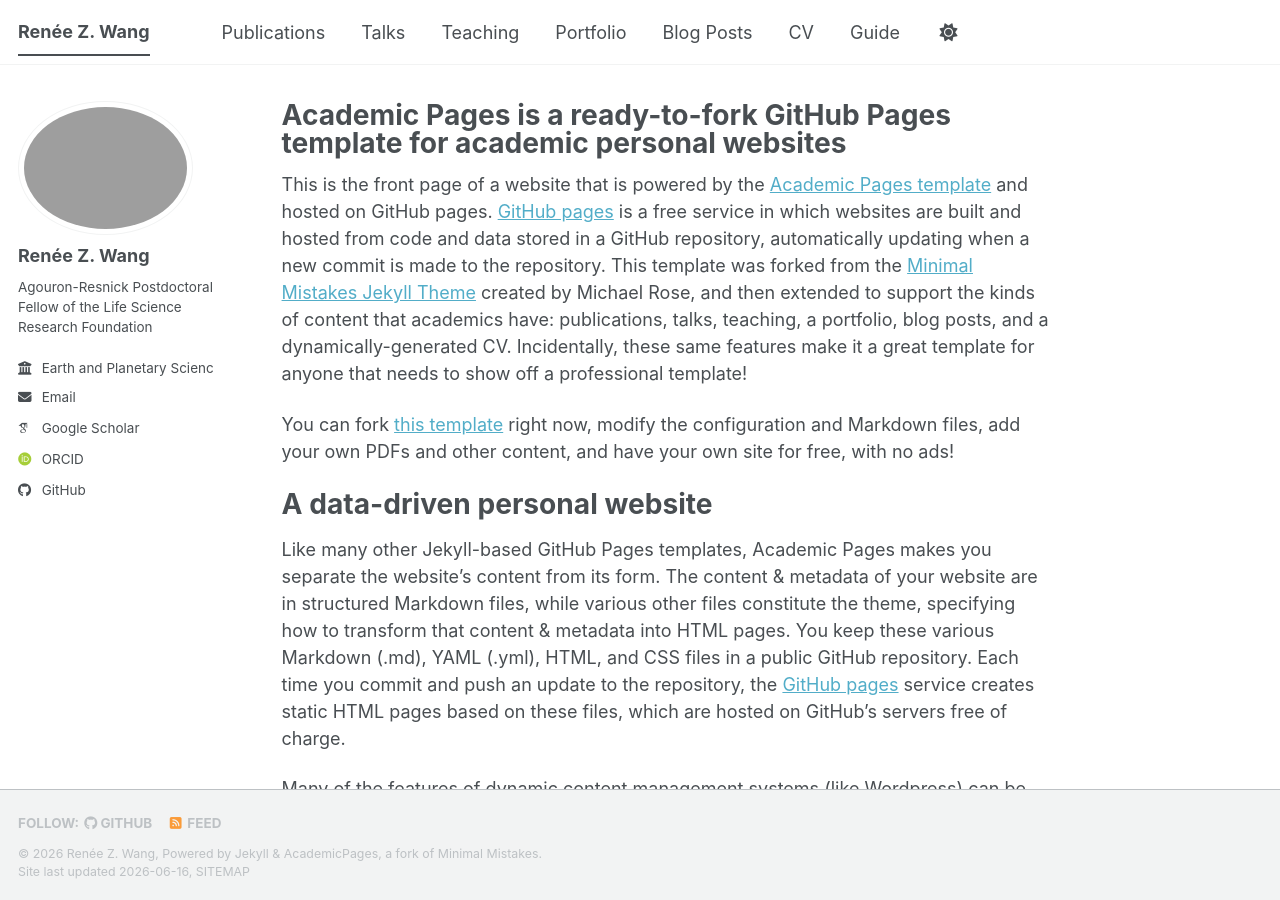
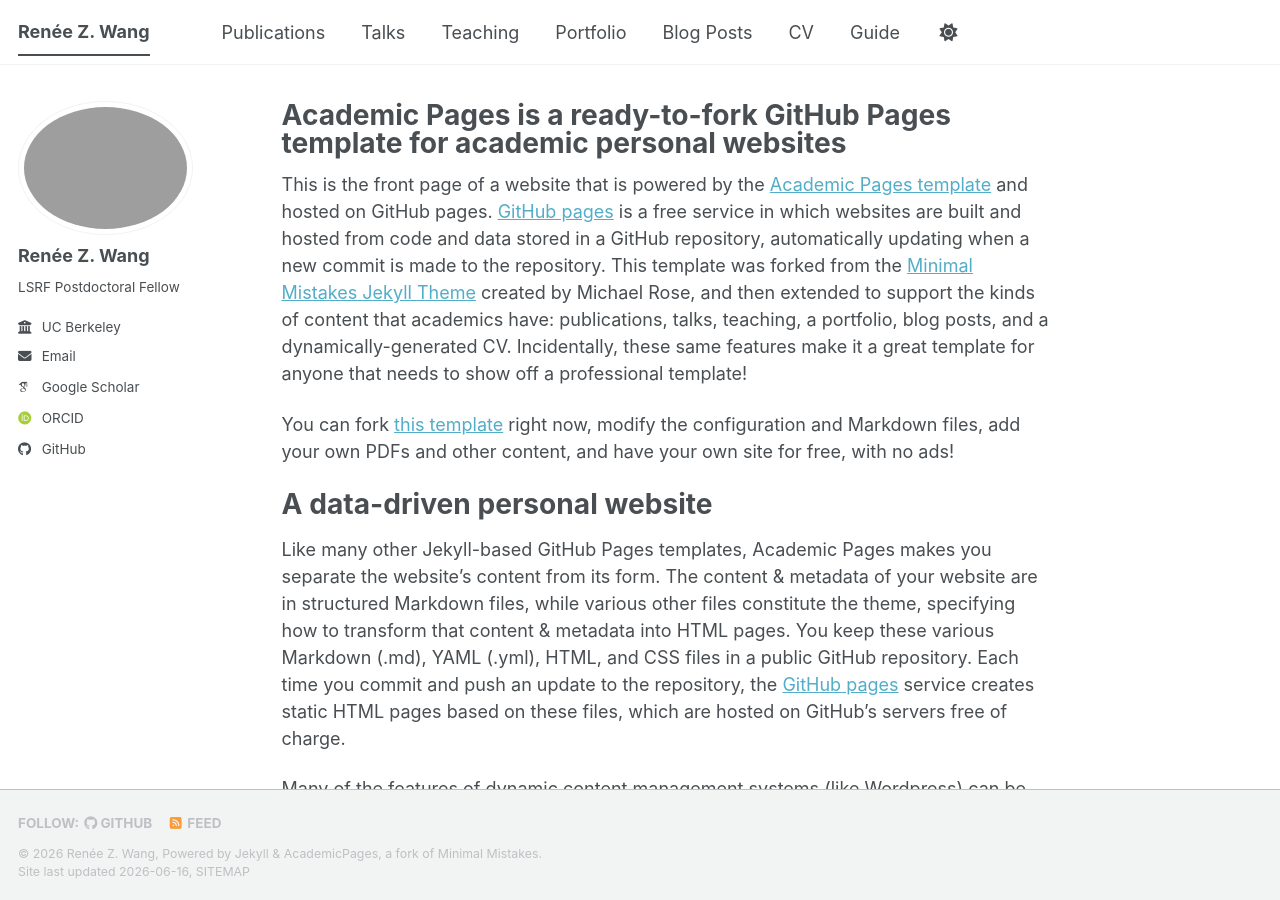
Before and after one commit to reneezwang/reneezwang.github.io, a Jekyll site: the page built from _pages/about.md, in a window 1280 px wide and 900 px high. Built offline with Jekyll 4.4.1, drawn with Linux system fonts in a browser that asks for light colours; some web fonts are replaced; a script bundle is joined from its source files by our own code; library files that are not in the unit come from our copies.

Commit message:
Update _config.yml

```diff
--- a/_config.yml
+++ b/_config.yml
@@ -26,9 +26,9 @@ author:
   avatar           : "profile.png"
   name             : "Renée Z. Wang"
   pronouns         :
-  bio              : "Agouron-Resnick Postdoctoral Fellow of the Life Science Research Foundation"
+  bio              : "LSRF Postdoctoral Fellow"
   location         :
-  employer         : "Earth and Planetary Science, Plant and Microbial Biology, UC Berkeley"
+  employer         : "UC Berkeley"
   uri              :
   email            : "renee_wang94@berkeley.edu"
 
```
